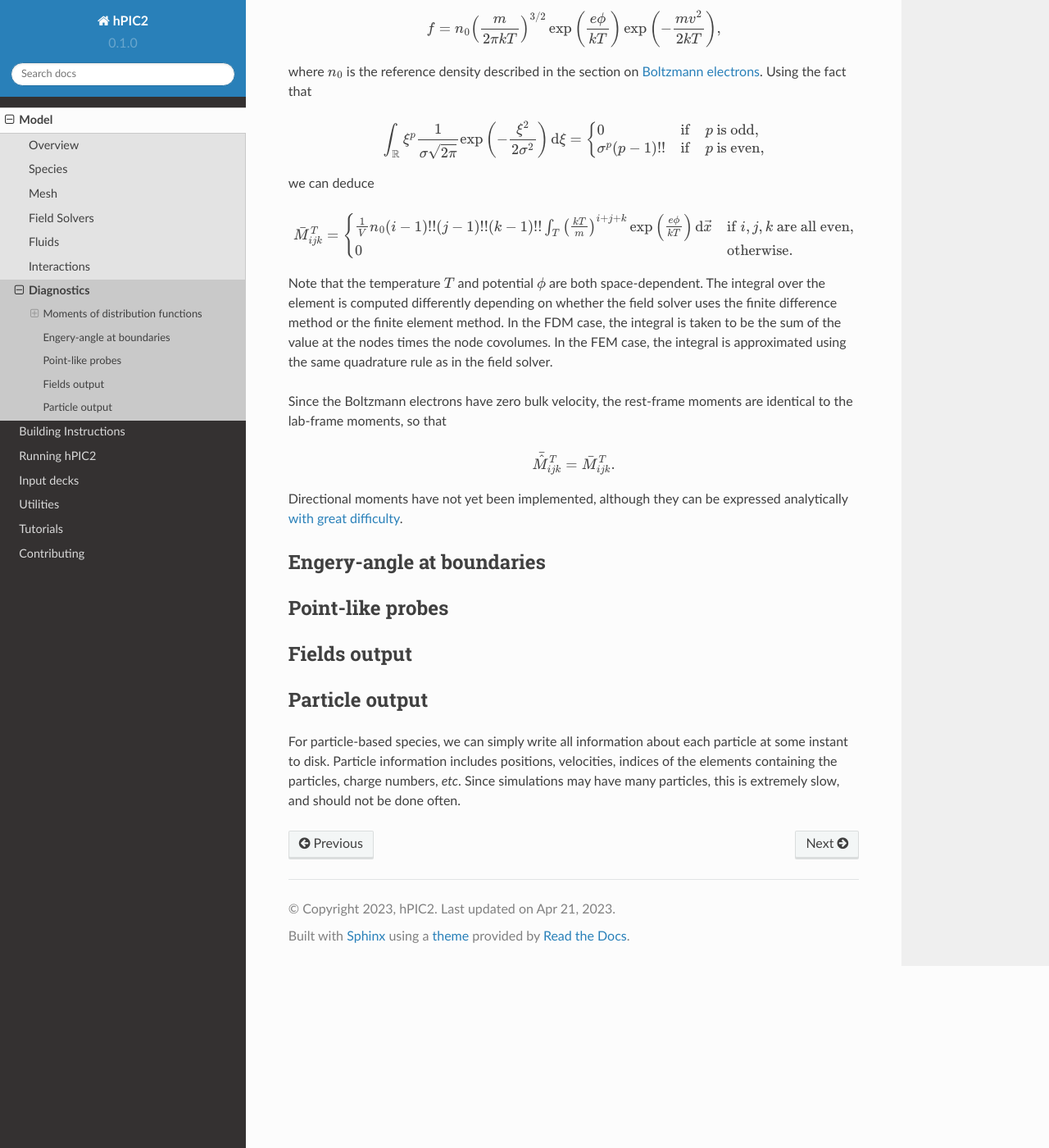
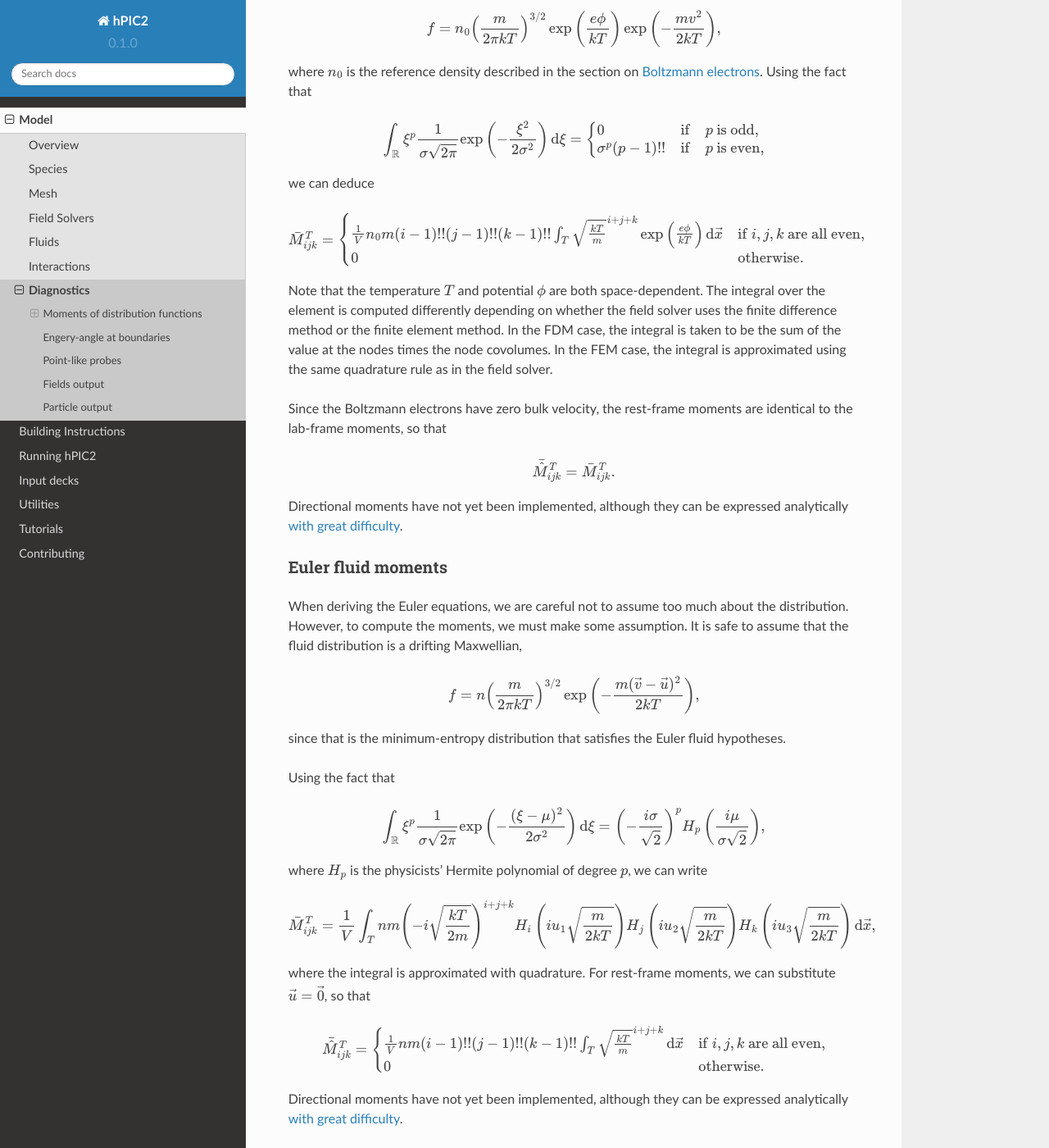
Before and after one commit to lcpp-org/hpic2doc, a Sphinx documentation site: the page built from docs/source/diagnostics.rst, in a window 1280 px wide and 1400 px high, scrolled down 2042 px. Shown: the whole window at 82% size. Built offline with Sphinx 7.4.7 and the Read the Docs theme 2.0.0, drawn with Linux system fonts in a browser that asks for light colours.

Commit message:
Add fluid moments

```diff
--- a/docs/source/diagnostics.rst
+++ b/docs/source/diagnostics.rst
@@ -133,7 +133,7 @@ we can deduce
 
     \bar{M}_{ijk}^T =
     \begin{cases}
-        \frac{1}{V} n_0 (i-1)!! (j-1)!! (k-1)!! \int_T \left( \frac{kT}{m} \right)^{i+j+k} \exp \left( \frac{e \phi}{kT} \right) \, \mathrm{d} \vec{x} & \text{if } i,j,k \text{ are all even}, \\
+        \frac{1}{V} n_0 m (i-1)!! (j-1)!! (k-1)!! \int_T \sqrt{\frac{kT}{m}}^{i+j+k} \exp \left( \frac{e \phi}{kT} \right) \, \mathrm{d} \vec{x} & \text{if } i,j,k \text{ are all even}, \\
         0 & \text{otherwise}.
     \end{cases}
 
@@ -158,6 +158,51 @@ Directional moments have not yet been implemented,
 although they can be expressed analytically
 `with great difficulty <https://github.com/lcpp-org/hpic2/issues/253>`_.
 
+Euler fluid moments
+~~~~~~~~~~~~~~~~~~~
+
+When deriving the Euler equations, we are careful not to assume too much
+about the distribution.
+However, to compute the moments, we must make some assumption.
+It is safe to assume that the fluid distribution is a drifting Maxwellian,
+
+.. math::
+
+    f = n \left( \frac{m}{2 \pi k T} \right)^{3/2} \exp \left( - \frac{m (\vec{v} - \vec{u})^2}{2 k T} \right),
+
+since that is the minimum-entropy distribution that satisfies
+the Euler fluid hypotheses.
+
+Using the fact that
+
+.. math::
+
+    \int_{\mathbb{R}} \xi^p \frac{1}{\sigma \sqrt{2 \pi}} \exp \left( - \frac{(\xi  - \mu)^2}{2 \sigma^2} \right) \, \mathrm{d} \xi
+    = \left( - \frac{i \sigma}{\sqrt{2}} \right)^p H_p \left( \frac{i \mu}{\sigma \sqrt{2}} \right),
+
+where :math:`H_p` is the physicists' Hermite polynomial of degree :math:`p`,
+we can write
+
+.. math::
+
+    \bar{M}_{ijk}^T = \frac{1}{V} \int_T n m \left( - i \sqrt{\frac{kT}{2m}} \right)^{i+j+k} H_i \left( i u_1 \sqrt{\frac{m}{2kT}} \right) H_j \left( i u_2 \sqrt{\frac{m}{2kT}} \right) H_k \left( i u_3 \sqrt{\frac{m}{2kT}} \right) \, \mathrm{d} \vec{x},
+
+where the integral is approximated with quadrature.
+For rest-frame moments, we can substitute :math:`\vec{u} = \vec{0}`,
+so that
+
+.. math::
+
+    \bar{\hat{M}}_{ijk}^T =
+    \begin{cases}
+        \frac{1}{V} n m (i-1)!! (j-1)!! (k-1)!! \int_T \sqrt{\frac{kT}{m}}^{i+j+k} \, \mathrm{d} \vec{x} & \text{if } i,j,k \text{ are all even}, \\
+        0 & \text{otherwise}.
+    \end{cases}
+
+Directional moments have not yet been implemented,
+although they can be expressed analytically
+`with great difficulty <https://github.com/lcpp-org/hpic2/issues/253>`_.
+
 Engery-angle at boundaries
 --------------------------
 
```
